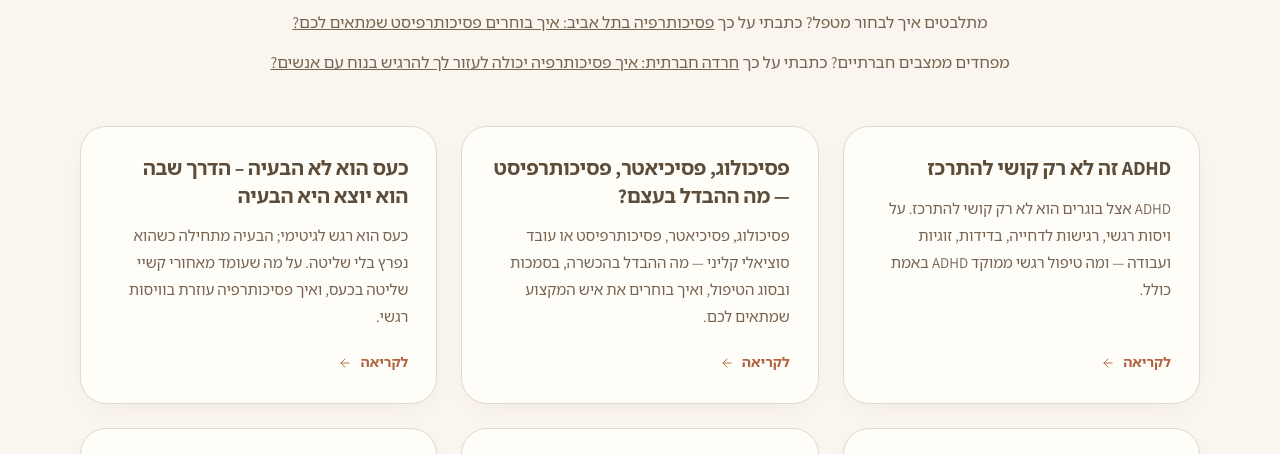
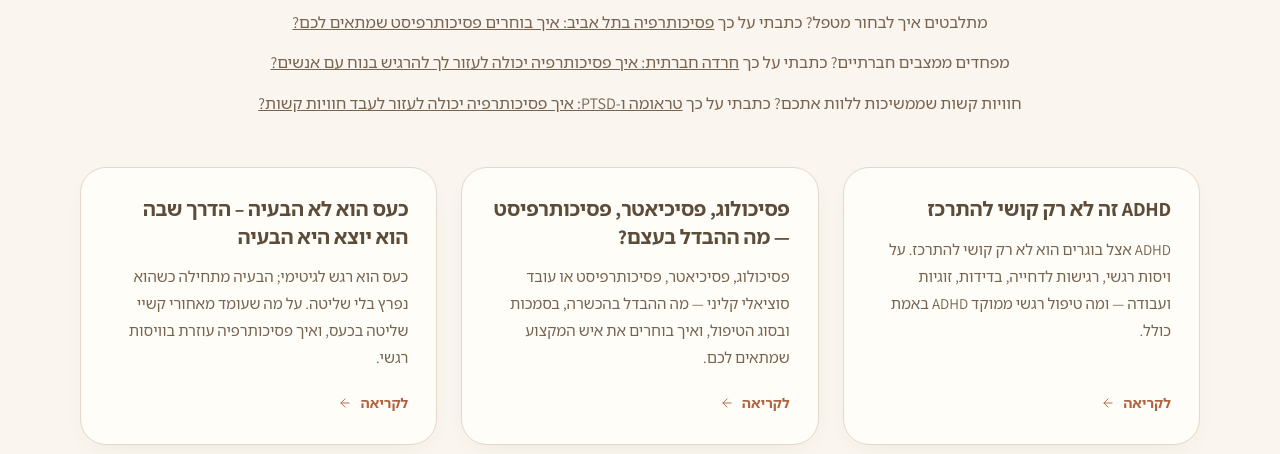
Before and after one commit to joelberman85-sudo/Meital-Website, an Astro site: page /articles in a window 1280 px wide. Shown: the part 292-746 px from the top of the page. Built offline with nearby package versions, Linux system fonts and the light colour scheme; Astro itself is replaced by a stand-in of ours; a web font is replaced by a local one.

Commit message:
Scaup: weekly updates for https://maytaloz.com
- Added links to "טראומה ו-PTSD: איך פסיכותרפיה יכולה לעזור לעבד חוויות קשות?" from related pages

```diff
--- a/src/pages/articles.astro
+++ b/src/pages/articles.astro
@@ -31,6 +31,9 @@ const guides = (await getCollection('guides')).sort((a, b) => a.data.order - b.d
           <p class="mt-3 text-[16px] text-ink-soft leading-[1.8]">
             מפחדים ממצבים חברתיים? כתבתי על כך <a href="/social-anxiety-psychotherapy-tel-aviv" style="text-decoration: underline">חרדה חברתית: איך פסיכותרפיה יכולה לעזור לך להרגיש בנוח עם אנשים?</a>
           </p>
+          <p class="mt-3 text-[16px] text-ink-soft leading-[1.8]">
+            חוויות קשות שממשיכות ללוות אתכם? כתבתי על כך <a href="/trauma-ptsd-psychotherapy" style="text-decoration: underline">טראומה ו-PTSD: איך פסיכותרפיה יכולה לעזור לעבד חוויות קשות?</a>
+          </p>
         </div>
       </Reveal>
 
```
